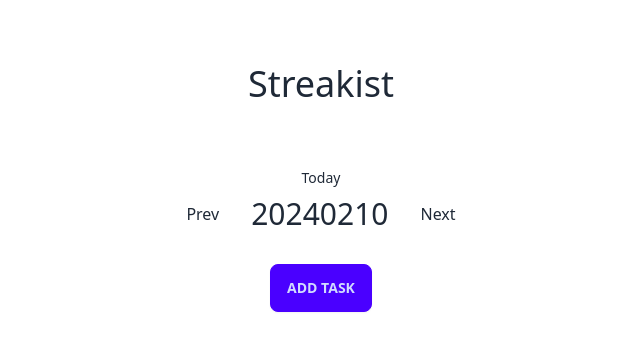
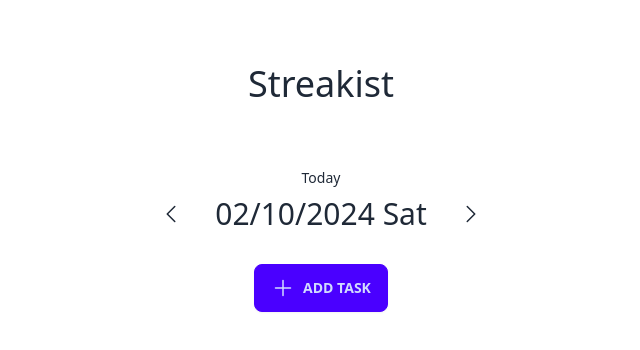
Before and after one commit to hosikiti/streakist, a React (Create React App) app: page / in a window 1280 px wide. Shown: the top 350 px of the page, without its empty margins (319-959 px from the left). Built offline with nearby package versions, Linux system fonts and the light colour scheme.

Commit message:
feat: add icons

```diff
--- a/package.json
+++ b/package.json
@@ -3,6 +3,7 @@
   "version": "0.1.0",
   "private": true,
   "dependencies": {
+    "@heroicons/react": "^2.1.1",
     "@testing-library/jest-dom": "^5.17.0",
     "@testing-library/react": "^13.4.0",
     "@testing-library/user-event": "^13.5.0",
--- a/src/features/tasks/components/AddTaskButton.tsx
+++ b/src/features/tasks/components/AddTaskButton.tsx
@@ -4,6 +4,7 @@ import { useTaskContext } from '../task.context';
 import TaskForm, { AddTaskForm } from './TaskForm';
 import { Task, TrackingType } from '../task.types';
 import { generateUUID } from '../../../utils/uuid';
+import { PlusIcon } from '@heroicons/react/24/solid';
 
 const ADD_MODAL_ID = 'add_modal';
 
@@ -58,6 +59,7 @@ export default function AddTaskButton() {
     return (
         <>
             <button className="btn btn-primary" onClick={openModal}>
+                <PlusIcon className="w-6 h-6" />
                 ADD TASK
             </button>
             <dialog id={ADD_MODAL_ID} className="modal">
--- a/src/features/tasks/components/CurrentDateSelect.tsx
+++ b/src/features/tasks/components/CurrentDateSelect.tsx
@@ -1,6 +1,7 @@
 import { parseDate } from '../../../utils/date';
 import { useTaskContext } from '../task.context';
 import * as datefns from 'date-fns';
+import { ChevronLeftIcon, ChevronRightIcon } from '@heroicons/react/24/solid';
 
 export default function CurrentDateSelect() {
     const { currentDate, setCurrentDate } = useTaskContext();
@@ -15,11 +16,17 @@ export default function CurrentDateSelect() {
         setCurrentDate(nextDate);
     };
 
+    const formattedDate = datefns.format(parseDate(currentDate), 'P EEE');
+
     return (
         <div className="flex flex-row gap-8 justify-center">
-            <button onClick={setPreviousDate}>Prev</button>
-            <span className="text-3xl">{currentDate}</span>
-            <button onClick={setNextDate}>Next</button>
+            <button onClick={setPreviousDate}>
+                <ChevronLeftIcon className="w-6 h-6" />
+            </button>
+            <span className="text-3xl">{formattedDate}</span>
+            <button onClick={setNextDate}>
+                <ChevronRightIcon className="w-6 h-6" />
+            </button>
         </div>
     );
 }
```
Also changed, not shown: 1 other file (tests, documents, lock files or other folders).
